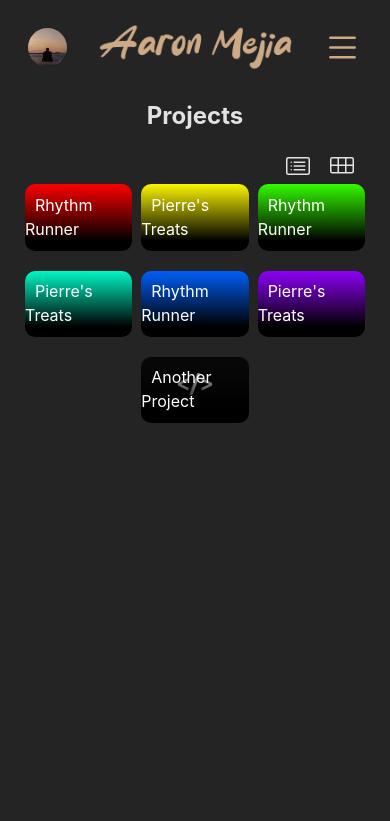
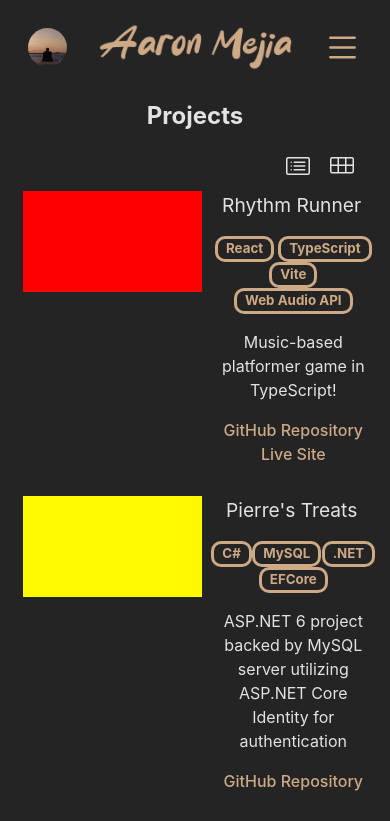
Before and after one commit to mejia-dev/mejia.dev, a React (Vite) app: page /projects in a window 390 px wide. Shown: the top 821 px of the page. Built offline with nearby package versions, Linux system fonts and the light colour scheme.

Commit message:
Set viewer type to list by default on small displays

```diff
--- a/src/components/ProjectsList.tsx
+++ b/src/components/ProjectsList.tsx
@@ -1,5 +1,6 @@
-import { useState } from "react";
+import { useEffect, useState } from "react";
 import ProjectTile from "./ProjectTile";
+import { useMediaQuery } from "react-responsive";
 
 interface ProjectData {
   title: string;
@@ -13,6 +14,7 @@ interface ProjectData {
 export default function ProjectsList(): JSX.Element {
 
   const [viewerType, setViewerType] = useState<string>("Grid");
+  const isSmallScreen: boolean = useMediaQuery({query:"(max-width: 1000px)"});
 
   const currentProjectsList: ProjectData[] = [
     {
@@ -71,7 +73,11 @@ export default function ProjectsList(): JSX.Element {
       liveLink: "https://test.com",
       techs: ["Python","Django","Tailwind"]
     },
-  ]
+  ];
+
+  useEffect(() => {
+    if (isSmallScreen) setViewerType("List");
+  }, [])
 
   return (
     <>
```
